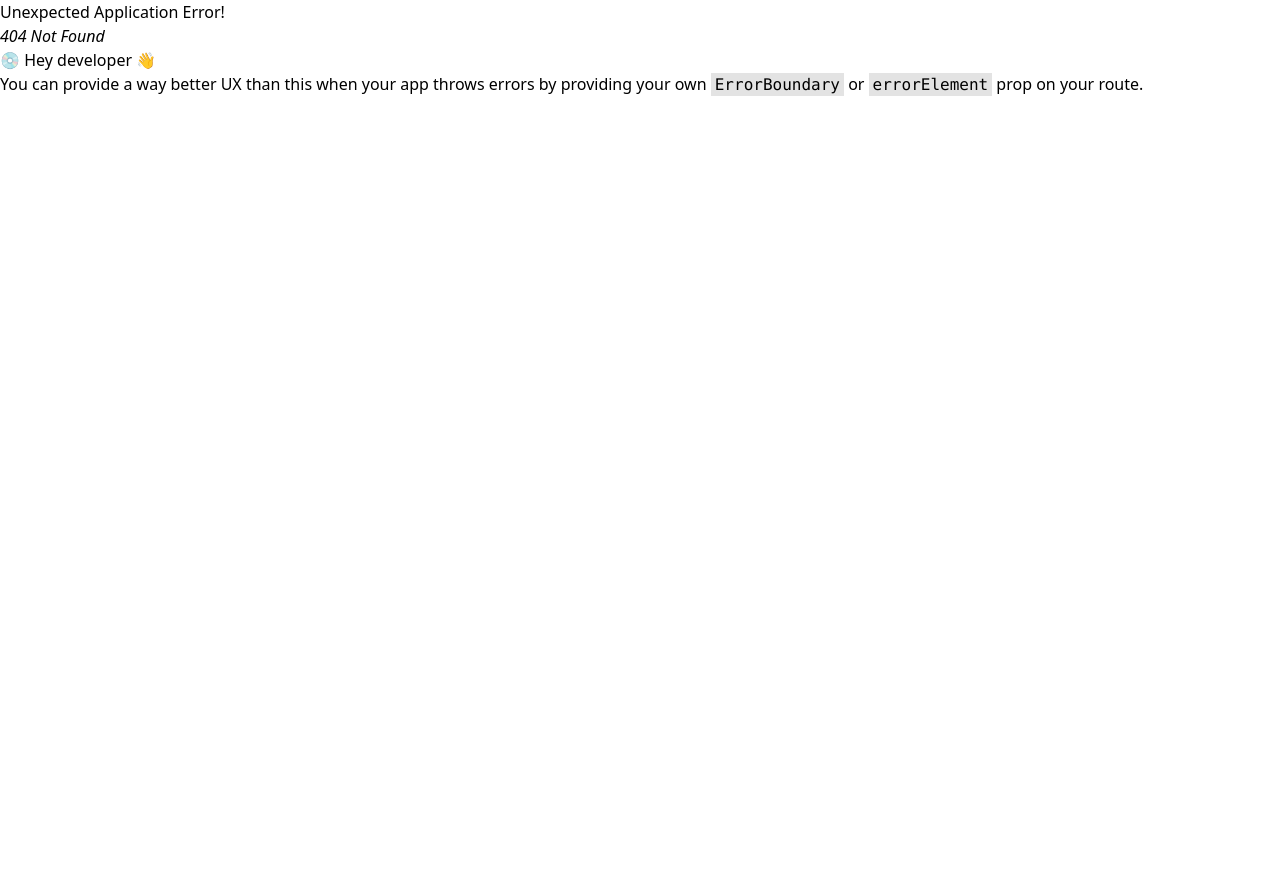
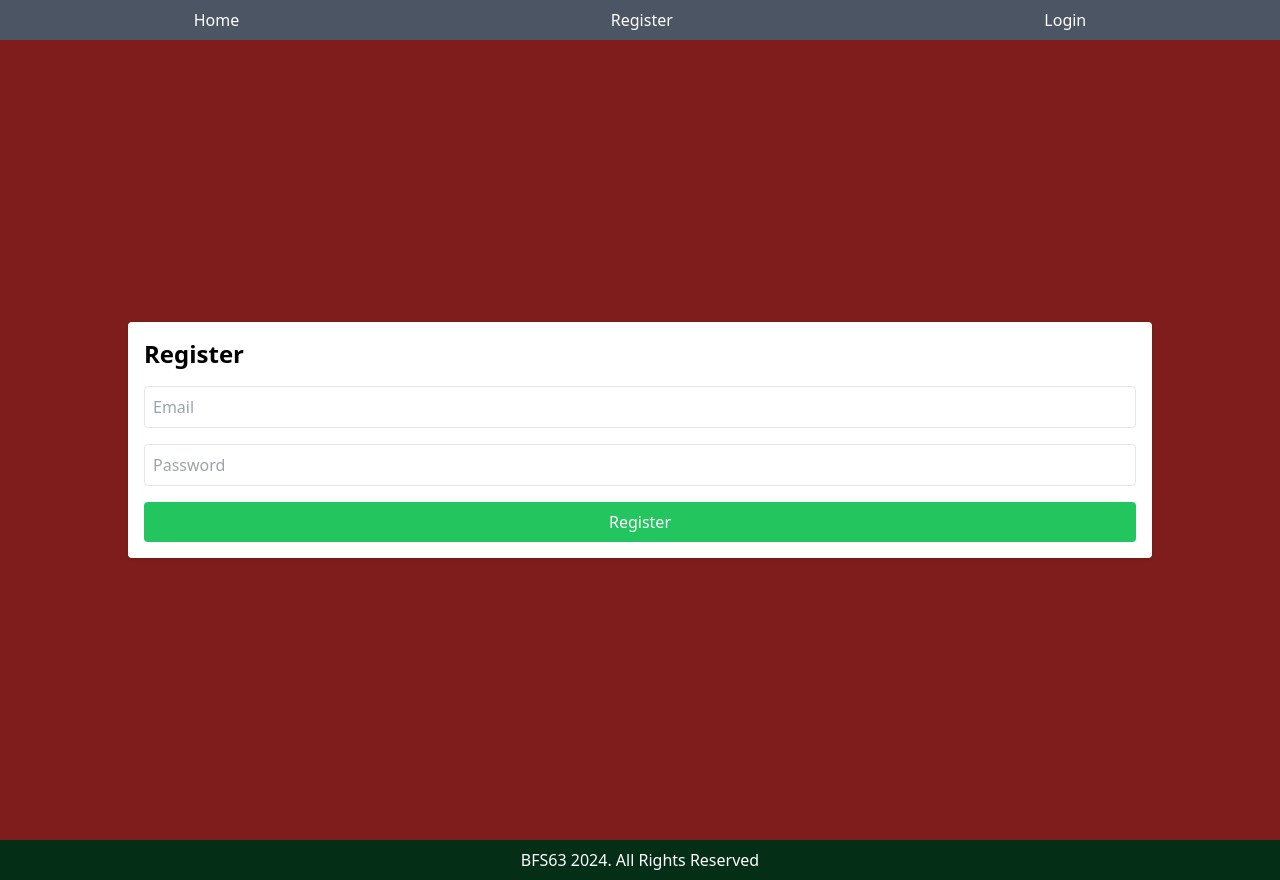
Before and after one commit to Oshinacharya1/bfs63frontend---personal, a React (Vite) app: page /register in a window 1280 px wide. Before the commit this address had no page. Before the commit the page ends 800 px from the top, so only its background shows below. Built offline with nearby package versions, Linux system fonts and the light colour scheme.

Commit message:
created login and register page, implimented authentication

```diff
--- a/src/components/navigation.tsx
+++ b/src/components/navigation.tsx
@@ -4,9 +4,8 @@ function Navigation() {
   return (
     <div className="bg-gray-600 text-white flex justify-around p-2">
       <Link to="/">Home</Link>
-      <Link to="/about">About</Link>
-      <Link to="/contact">Contact</Link>
-      <Link to="/todos">Todos</Link>
+      <Link to="/register">Register</Link>
+      <Link to="/login">Login</Link>
     </div>
   );
 }
--- a/src/pages/about.tsx
+++ /dev/null
@@ -1,5 +0,0 @@
-function About() {
-  return <div>About</div>;
-}
-
-export default About;
--- a/src/pages/contact.tsx
+++ /dev/null
@@ -1,5 +0,0 @@
-function Contact() {
-  return <div>Contact</div>;
-}
-
-export default Contact;
--- /dev/null
+++ b/src/pages/login.tsx
@@ -0,0 +1,62 @@
+import { useState } from "react";
+import { useLoginMutation } from "../redux/api/user";
+import { useNavigate } from "react-router-dom";
+
+const Login = () => {
+  const [formData, setFormData] = useState({ email: "", password: "" });
+  const [login, data] = useLoginMutation();
+  const navigate = useNavigate();
+
+  const isLoading = false;
+
+  const handleChange = (e) => {
+    setFormData({ ...formData, [e.target.name]: e.target.value });
+  };
+
+  const handleSubmit = async (e) => {
+    e.preventDefault();
+    try {
+      const data = await login(formData);
+      if (data?.data) {
+        // send user to dashboard page
+        navigate("/dashboard");
+      }
+    } catch (error) {
+      console.error("error", error);
+    }
+  };
+
+  return (
+    <div className="flex justify-center items-center h-screen">
+      <form
+        className="w-[70%] p-4 bg-white rounded shadow"
+        onSubmit={handleSubmit}
+      >
+        <h2 className="text-2xl font-bold mb-4">Login</h2>
+        <input
+          type="email"
+          name="email"
+          placeholder="Email"
+          className="block w-full p-2 border rounded mb-4"
+          onChange={handleChange}
+        />
+        <input
+          type="password"
+          name="password"
+          placeholder="Password"
+          className="block w-full p-2 border rounded mb-4"
+          onChange={handleChange}
+        />
+        <button
+          type="submit"
+          className="w-full bg-blue-500 text-white p-2 rounded hover:bg-blue-600"
+          disabled={isLoading}
+        >
+          {isLoading ? "Logging in..." : "Login"}
+        </button>
+      </form>
+    </div>
+  );
+};
+
+export default Login;
--- a/src/pages/post.tsx
+++ /dev/null
@@ -1,5 +0,0 @@
-function Posts() {
-  return <div>Posts</div>;
-}
-
-export default Posts;
--- /dev/null
+++ b/src/pages/register.tsx
@@ -0,0 +1,61 @@
+import { useState } from "react";
+import { useRegisterMutation } from "../redux/api/user";
+import { useNavigate } from "react-router-dom";
+
+const Register = () => {
+  const [formData, setFormData] = useState({ email: "", password: "" });
+  const [register] = useRegisterMutation();
+  const navigate = useNavigate();
+
+  const isLoading = false;
+
+  const handleChange = (e) => {
+    setFormData({ ...formData, [e.target.name]: e.target.value });
+  };
+
+  const handleSubmit = async (e) => {
+    e.preventDefault();
+    try {
+      const data = await register(formData);
+      if (data?.data) {
+        navigate("/dashboard");
+      }
+    } catch (error) {
+      console.error(error);
+    }
+  };
+
+  return (
+    <div className=" h-screen flex justify-center items-center">
+      <form
+        className="w-[80%] mx-auto p-4 bg-white rounded shadow"
+        onSubmit={handleSubmit}
+      >
+        <h2 className="text-2xl font-bold mb-4">Register</h2>
+        <input
+          type="email"
+          name="email"
+          placeholder="Email"
+          className="block w-full p-2 border rounded mb-4"
+          onChange={handleChange}
+        />
+        <input
+          type="password"
+          name="password"
+          placeholder="Password"
+          className="block w-full p-2 border rounded mb-4"
+          onChange={handleChange}
+        />
+        <button
+          type="submit"
+          className="w-full bg-green-500 text-white p-2 rounded hover:bg-green-600"
+          disabled={isLoading}
+        >
+          {isLoading ? "Registering..." : "Register"}
+        </button>
+      </form>
+    </div>
+  );
+};
+
+export default Register;
--- /dev/null
+++ b/src/redux/api/user.ts
@@ -0,0 +1,18 @@
+import { createApi, fetchBaseQuery } from "@reduxjs/toolkit/query/react";
+import { AuthResponse, Iuser } from "../../types/users-typs";
+
+export const usersApi = createApi({
+  reducerPath: "usersApi",
+  baseQuery: fetchBaseQuery({ baseUrl: "http://localhost:3000" }),
+  endpoints: (builder) => ({
+    // POST -> http://localhost:3000/login
+    login: builder.mutation<AuthResponse, Iuser>({
+      query: (user) => ({ url: "/login", method: "POST", body: user }),
+    }),
+    register: builder.mutation<AuthResponse, Iuser>({
+      query: (user) => ({ url: "/register", method: "POST", body: user }),
+    }),
+  }),
+});
+
+export const { useLoginMutation, useRegisterMutation } = usersApi;
--- a/src/redux/store.ts
+++ b/src/redux/store.ts
@@ -1,13 +1,16 @@
 import { configureStore } from "@reduxjs/toolkit";
 import { todosApi } from "./api/todos";
+import { usersApi } from "./api/user";
 
 export const store = configureStore({
   reducer: {
     [todosApi.reducerPath]: todosApi.reducer,
+    [usersApi.reducerPath]: todosApi.reducer,
   },
   middleware: (getDefaultMiddleware) =>
-    getDefaultMiddleware().concat(todosApi.middleware),
+    getDefaultMiddleware().concat(todosApi.middleware, usersApi.middleware),
 });
+
 // Infer the `RootState` and `AppDispatch` types from the store itself
 export type RootState = ReturnType<typeof store.getState>;
 // Inferred type: {posts: PostsState, comments: CommentsState, users: UsersState}
--- /dev/null
+++ b/src/types/users-typs.ts
@@ -0,0 +1,13 @@
+export interface Iuser {
+  id?: number;
+  email: string;
+  password: string;
+}
+
+export interface AuthResponse {
+  accessToken: string;
+  user: {
+    email: string;
+    id: number;
+  };
+}
```
Also changed, not shown: src/routes/routes.tsx (+6 -11 lines).
